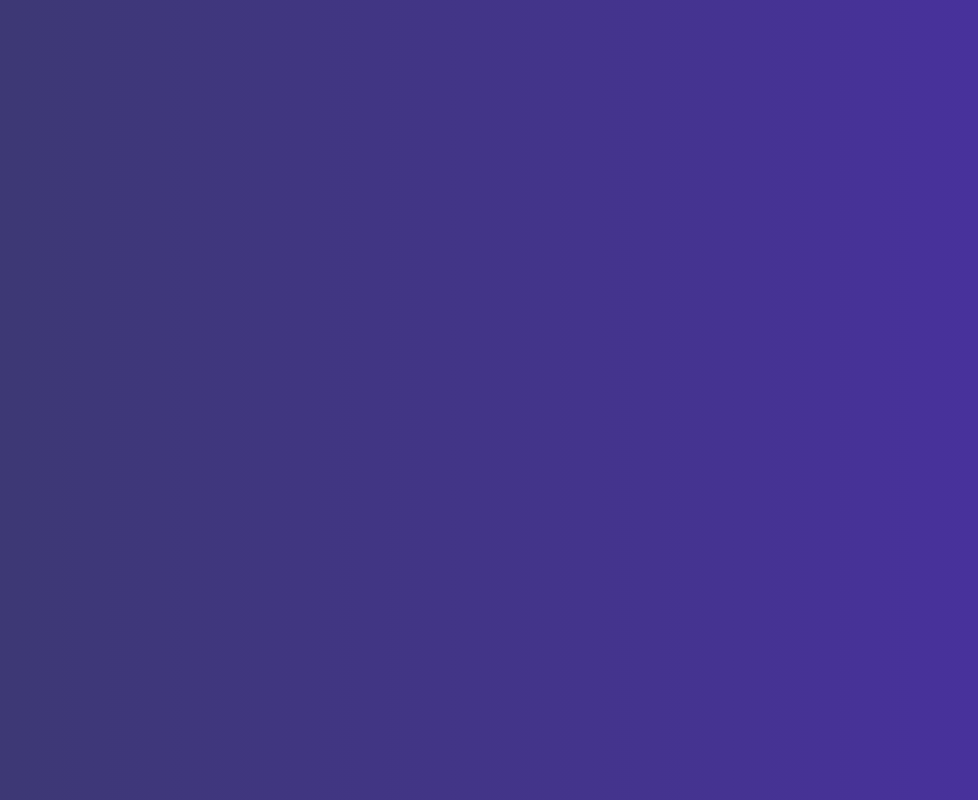
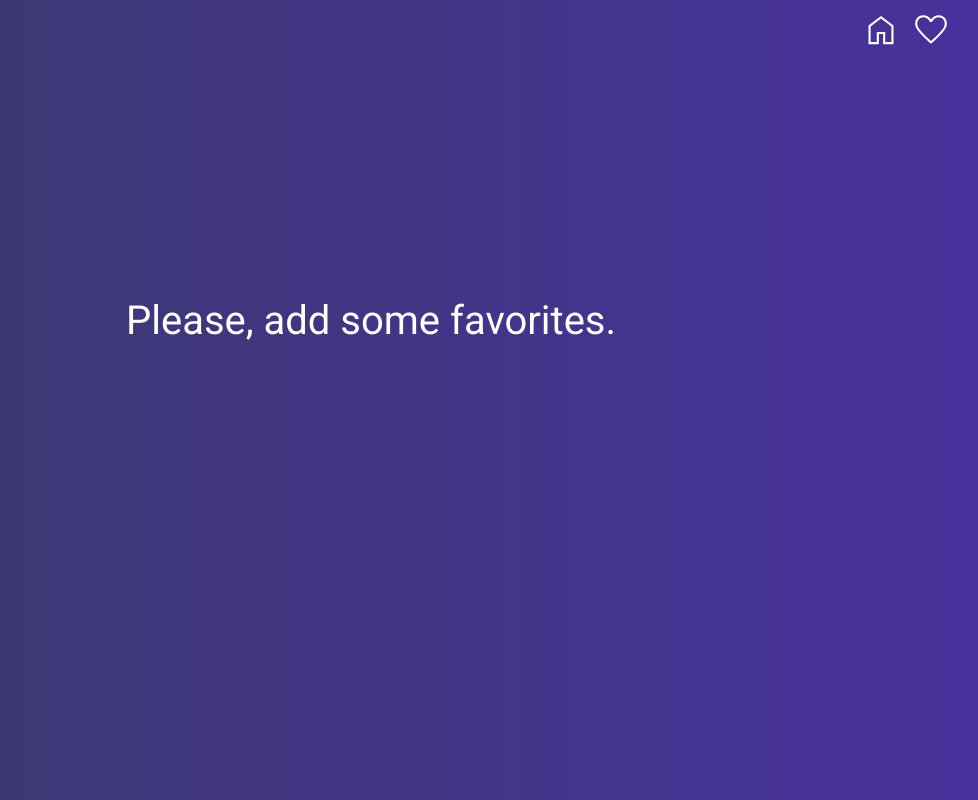
Before and after one commit to ddlogical/weather, a Vue app: page /favorites in a window 1280 px wide. Before the commit this address had no page. Shown: the whole page, without its empty margins (269-1247 px from the left). Built offline with nearby package versions, Linux system fonts and the light colour scheme.

Commit message:
Add possibility to use favorites

```diff
--- a/src/App.vue
+++ b/src/App.vue
@@ -1,12 +1,14 @@
 <script setup>
 import Modal from "./components/Modal.vue";
 import { useModalStore } from "./stores/modalStore";
+import MainHeader from "./components/MainHeader.vue";
 
 const modalStore = useModalStore();
 </script>
 
 <template>
   <div class="container">
+    <MainHeader />
     <router-view />
     <Modal v-if="modalStore.isVisible" />
   </div>
--- a/src/assets/main.css
+++ b/src/assets/main.css
@@ -41,5 +41,4 @@ body {
   max-width: 120rem;
   margin: 0 auto;
   position: relative;
-  padding-top: 3rem;
 }
--- /dev/null
+++ b/src/components/MainHeader.vue
@@ -0,0 +1,66 @@
+<script setup>
+import Icon from "./Icon.vue";
+import { reactive, watch, watchEffect } from "vue";
+import { useFavoritesStore } from "../stores/favoritesStore";
+
+const favoritesStore = useFavoritesStore();
+// const favouritesLen = reactive({ value: favoritesLength });
+// watchEffect(() => {
+//   favouritesLen.value = favoritesLength;
+// });
+</script>
+
+<template>
+  <header class="header">
+    <nav class="header-nav">
+      <router-link to="/" class="header-link">
+        <Icon type="home" class="header-icon" />
+      </router-link>
+      <router-link to="/favorites" class="header-link">
+        <Icon type="favorite" class="header-icon" />
+        <span
+          v-if="favoritesStore.favoritesLength > 0"
+          class="header-favorites-counter"
+          >{{ favoritesStore.favoritesLength }}</span
+        >
+      </router-link>
+    </nav>
+  </header>
+</template>
+
+<style scoped>
+.header {
+  display: flex;
+  justify-content: flex-end;
+  padding: 1rem 2rem;
+}
+.header-nav {
+  display: flex;
+  gap: 1rem;
+}
+
+.header-link {
+  text-decoration: none;
+  transition: all 0.2s ease-in;
+  position: relative;
+}
+.header-link:hover {
+  transform: scale(1.1);
+}
+.header-icon {
+  fill: var(--color-white);
+}
+
+.header-favorites-counter {
+  position: absolute;
+  bottom: -5px;
+  right: -5px;
+  display: flex;
+  align-items: center;
+  justify-content: center;
+  border-radius: 50%;
+  width: 2rem;
+  height: 2rem;
+  background-color: var(--color-white);
+}
+</style>
--- a/src/components/Modal.vue
+++ b/src/components/Modal.vue
@@ -11,15 +11,12 @@ const handleConfirmClick = () => {
     modalStore.hide();
   }
   if (modalStore.type === "delete") {
-    if (!modalStore.isFavorites) {
-      if (weatherStore.index === 0) {
-        modalStore.hide();
-        modalStore.show("warn", "You can't delete last city.");
-      } else {
-        weatherStore.deleteWeather(modalStore.id);
-        modalStore.hide();
-      }
+    if (weatherStore.index === 0) {
+      modalStore.hide();
+      modalStore.show("warn", "You can't delete last city.");
     } else {
+      weatherStore.deleteWeather(modalStore.id);
+      modalStore.hide();
     }
   }
 };
--- a/src/components/WeatherCard.vue
+++ b/src/components/WeatherCard.vue
@@ -1,17 +1,26 @@
 <script setup>
+import { reactive, watchEffect } from "vue";
 import WeatherChart from "./WeatherChart.vue";
 import CustomButton from "./CustomButton.vue";
 import { useModalStore } from "../stores/modalStore";
+import { useFavoritesStore } from "../stores/favoritesStore";
 import Icon from "./Icon.vue";
 
 const { weather, isFavorite } = defineProps({
   weather: Object,
   isFavorite: Boolean,
 });
+
 const { show } = useModalStore();
+
+const { inFavorites, addToFavorites, removeFromFavorites, favorites } =
+  useFavoritesStore();
+
 const {
   id,
   name,
+  lat,
+  lon,
   list,
   list: [
     {
@@ -20,6 +29,10 @@ const {
     },
   ],
 } = weather;
+const isInFavorites = reactive({ value: inFavorites(name) });
+watchEffect(() => {
+  isInFavorites.value = inFavorites(name);
+});
 const temperature = Math.round(temp);
 const options = {
   weekday: "long",
@@ -28,8 +41,23 @@ const options = {
   day: "numeric",
 };
 const date = new Date().toLocaleString("en-US", options);
+
+const handleFavoriteClick = () => {
+  if (!isInFavorites.value) {
+    if (favorites.length >= 5) {
+      show(
+        "warn",
+        "To add more cities in favorites, remove some (max 5 cities)."
+      );
+    } else {
+      addToFavorites({ id, name, lat, lon, list: [] });
+    }
+  } else {
+    removeFromFavorites(name);
+  }
+};
 const handleDeleteClick = () => {
-  show("delete", "Do you really want to delete this city?", false, id);
+  show("delete", "Do you really want to delete this city?", id);
 };
 </script>
 
@@ -54,10 +82,17 @@ const handleDeleteClick = () => {
       </div>
       <WeatherChart :weather="list" :id="id" />
       <div class="card-btns">
-        <CustomButton class="card-btn">
-          <Icon type="favorite" class="card-icon" />
+        <CustomButton class="card-btn" @clickHandler="handleFavoriteClick">
+          <Icon
+            :type="isInFavorites.value ? 'favorite-fill' : 'favorite'"
+            class="card-icon"
+          />
         </CustomButton>
-        <CustomButton class="card-btn" @clickHandler="handleDeleteClick">
+        <CustomButton
+          v-if="!isFavorite"
+          class="card-btn"
+          @clickHandler="handleDeleteClick"
+        >
           <Icon type="delete" class="card-icon" />
         </CustomButton>
       </div>
--- a/src/components/WeatherCardList.vue
+++ b/src/components/WeatherCardList.vue
@@ -1,14 +1,19 @@
 <script setup>
 import WeatherCard from "./WeatherCard.vue";
 
-const { weather } = defineProps({
+const { weather, isFavorite } = defineProps({
   weather: Array,
+  isFavorite: Boolean,
 });
 </script>
-
 <template>
   <ul class="weather-list">
-    <WeatherCard v-for="elem of weather" :weather="elem" :key="elem.id" />
+    <WeatherCard
+      v-for="elem of weather"
+      :weather="elem"
+      :key="elem.id"
+      :isFavorite="isFavorite"
+    />
   </ul>
 </template>
 
--- a/src/router/index.js
+++ b/src/router/index.js
@@ -1,7 +1,11 @@
 import { createRouter, createWebHistory } from "vue-router";
 import Home from "../views/Home.vue";
+import Favorites from "../views/Favorites.vue";
 
-const routes = [{ path: "/", name: "Home", component: Home }];
+const routes = [
+  { path: "/", name: "Home", component: Home },
+  { path: "/favorites", name: "Favorites", component: Favorites },
+];
 
 const router = createRouter({
   history: createWebHistory(),
--- /dev/null
+++ b/src/stores/favoritesStore.js
@@ -0,0 +1,26 @@
+import { defineStore } from "pinia";
+import getCityWeather from "../api/getCityWeather";
+
+export const useFavoritesStore = defineStore("favoritesStore", {
+  state: () => ({
+    favorites: [],
+  }),
+  actions: {
+    addToFavorites(favorite) {
+      this.favorites.push(favorite);
+    },
+    inFavorites(name) {
+      const isExist = this.favorites.find((elem) => elem.name === name);
+      return isExist ? true : false;
+    },
+    loadAllFavorites() {
+      this.favorites.forEach(async (favourite) => {
+        const { list } = await getCityWeather(favourite.lat, favourite.lon);
+        favourite.list = list;
+      });
+    },
+    removeFromFavorites(name) {
+      this.favorites = this.favorites.filter((elem) => elem.name !== name);
+    },
+  },
+});
--- a/src/stores/modalStore.js
+++ b/src/stores/modalStore.js
@@ -6,15 +6,11 @@ export const useModalStore = defineStore("modalStore", {
     type: "",
     text: "",
     id: false,
-    isFavorites: false,
   }),
   actions: {
-    show(type, text, isFavorites = false, id = false) {
+    show(type, text, id = false) {
       this.type = type;
       this.text = text;
-      if (isFavorites) {
-        this.isFavorites = isFavorites;
-      }
       if (id) {
         this.id = id;
       }
@@ -24,7 +20,6 @@ export const useModalStore = defineStore("modalStore", {
       this.type = "";
       this.text = "";
       this.id = false;
-      this.isFavorites = false;
       this.isVisible = false;
     },
   },
--- /dev/null
+++ b/src/views/Favorites.vue
@@ -0,0 +1,39 @@
+<script setup>
+import { computed, onMounted } from "vue";
+import WeatherCardList from "../components/WeatherCardList.vue";
+import { useFavoritesStore } from "../stores/favoritesStore";
+
+const favoritesStore = useFavoritesStore();
+
+const isLoaded = computed(() => {
+  return favoritesStore.favorites[favoritesStore.favorites.length - 1]?.list
+    .length > 0
+    ? true
+    : false;
+});
+
+onMounted(() => {
+  favoritesStore.loadAllFavorites();
+});
+</script>
+
+<template>
+  <p v-if="favoritesStore.favorites.length === 0" class="favorites-empty">
+    Please, add some favorites.
+  </p>
+  <WeatherCardList
+    v-if="isLoaded"
+    isFavorite
+    :weather="[...favoritesStore.favorites].reverse()"
+  />
+</template>
+
+<style scoped>
+.favorites-empty {
+  position: fixed;
+  top: 40%;
+  left: 50%;
+  transform: translate(-50%, -50%);
+  font-size: 4rem;
+}
+</style>
--- a/src/views/Home.vue
+++ b/src/views/Home.vue
@@ -1,5 +1,5 @@
 <script setup>
-import { ref, onMounted } from "vue";
+import { onMounted } from "vue";
 import getUserIp from "../api/getUserIp";
 import getUserLocation from "../api/getUserLocation";
 import { useWeatherStore } from "../stores/weatherStore";
@@ -28,7 +28,10 @@ onMounted(async () => {
 
 <template>
   <SearchAutocomplete />
-  <WeatherCardList :weather="[...weatherStore.weather].reverse()" />
+  <WeatherCardList
+    :weather="[...weatherStore.weather].reverse()"
+    :isFavorite="false"
+  />
   <CustomButton class="btn-add" @clickHandler="handleAddClick">+</CustomButton>
 </template>
 
```
